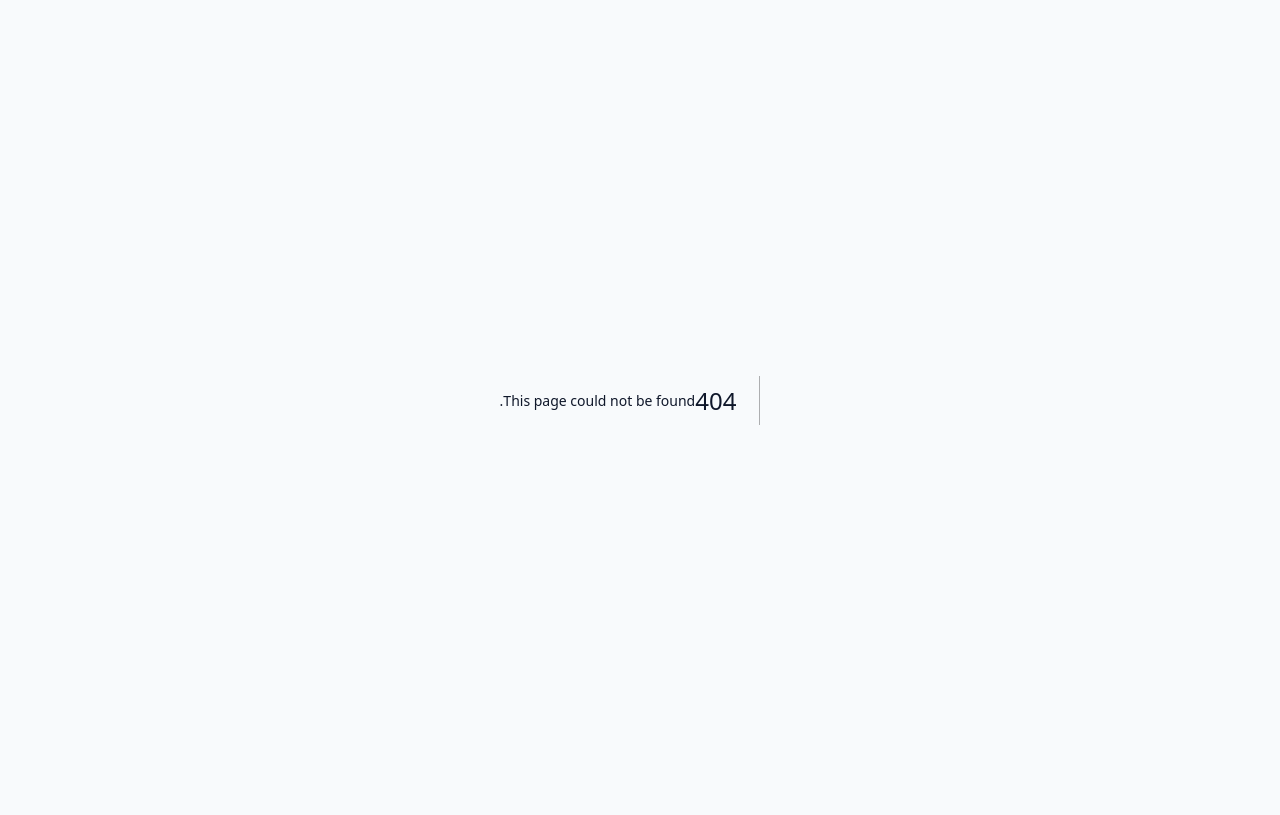
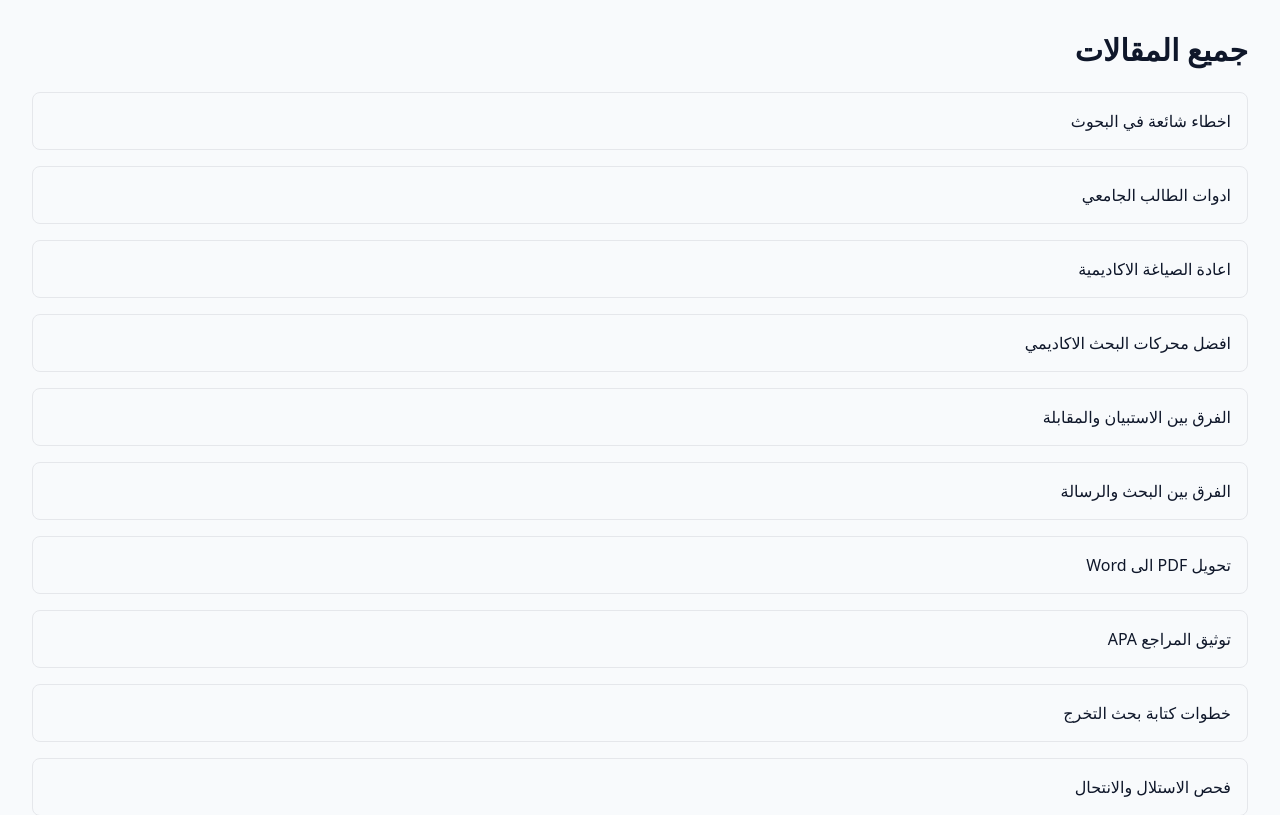
Before and after one commit to mahmoodabdm/buhouthal, a Next.js app: page /articles in a window 1280 px wide. Before the commit this address had no page. Shown: the top 815 px of the page. Built offline with nearby package versions, Linux system fonts and the light colour scheme.

Commit message:
Create page.tsx

```diff
--- /dev/null
+++ b/app/articles/page.tsx
@@ -0,0 +1,28 @@
+import Link from "next/link";
+import fs from "fs";
+import path from "path";
+
+export default function ArticlesPage() {
+  const articlesPath = path.join(process.cwd(), "app/articles");
+  const folders = fs.readdirSync(articlesPath).filter((name) => {
+    const fullPath = path.join(articlesPath, name);
+    return fs.statSync(fullPath).isDirectory() && name!== "[slug]";
+  });
+
+  return (
+    <div className="container mx-auto p-8">
+      <h1 className="text-3xl font-bold mb-6">جميع المقالات</h1>
+      <div className="grid gap-4">
+        {folders.map((slug) => (
+          <Link
+            key={slug}
+            href={`/articles/${slug}`}
+            className="p-4 border rounded-lg hover:bg-gray-50"
+          >
+            {slug.replace(/-/g, " ")}
+          </Link>
+        ))}
+      </div>
+    </div>
+  );
+}
```
